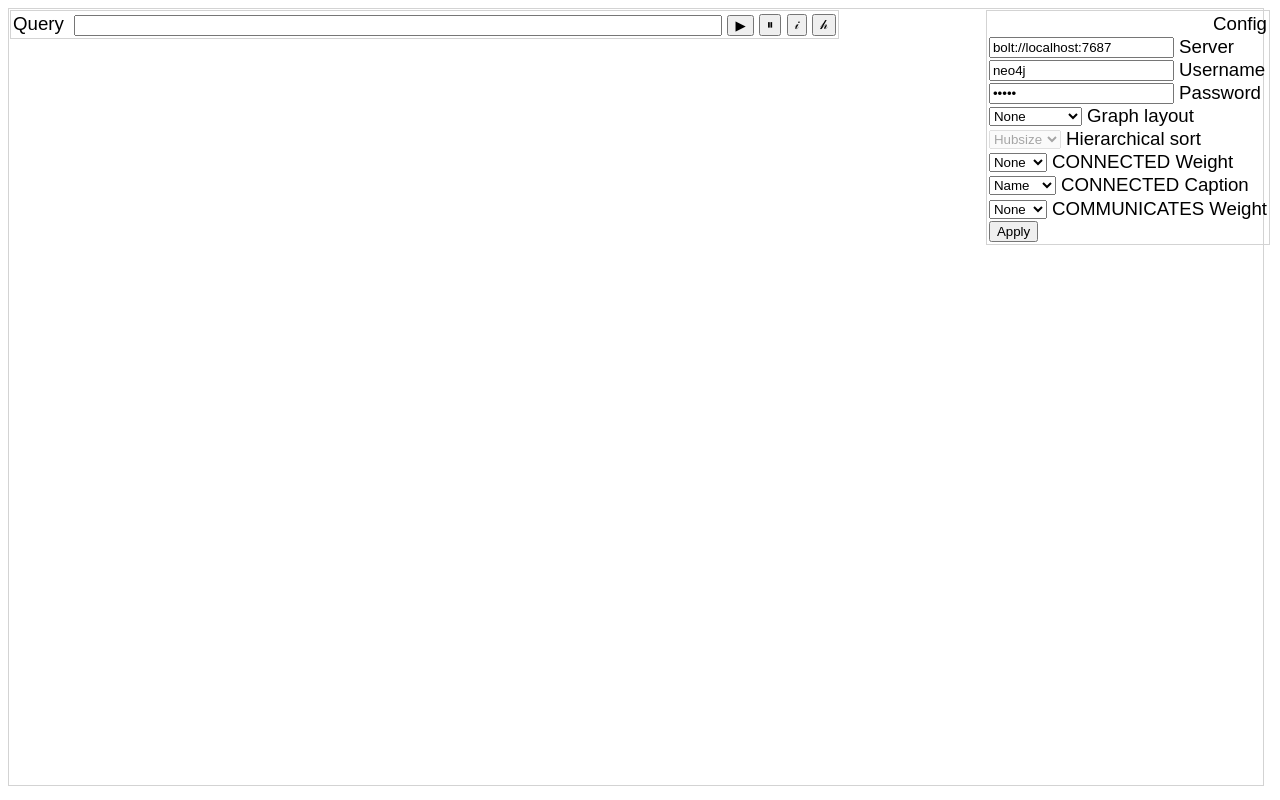
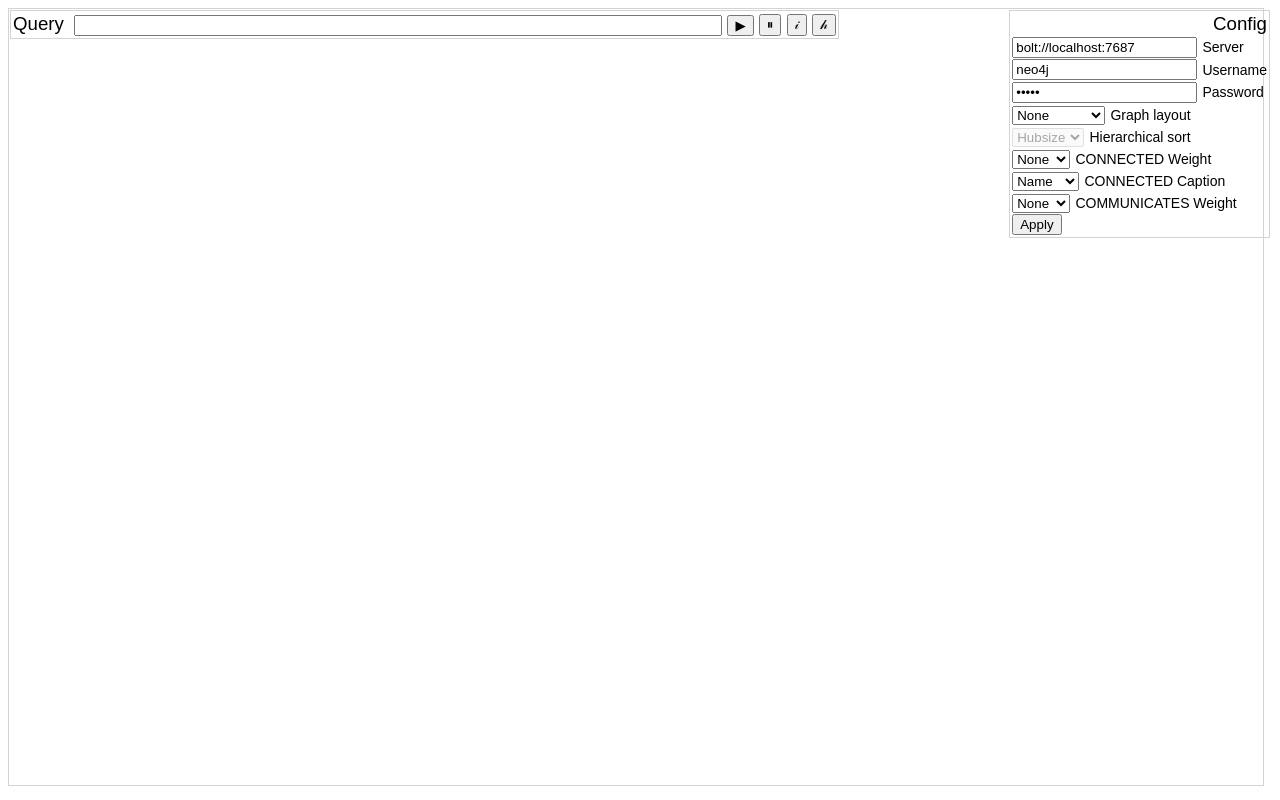
Before and after one commit to CoalfireFederal/NetFrenzy, a plain HTML site: page web/index.html in a window 1280 px wide. Drawn offline with Linux system fonts and the light colour scheme; a script that the page names is missing.

Commit message:
Decrease label font size

```diff
--- a/web/css/ui.css
+++ b/web/css/ui.css
@@ -27,6 +27,9 @@
 input, label {
 	vertical-align: middle;
 }
+label {
+	font-size: 14px;
+}
 .config-floater, .query-floater {
 	border: 1px solid lightgray;
 	padding: 2px;
```
